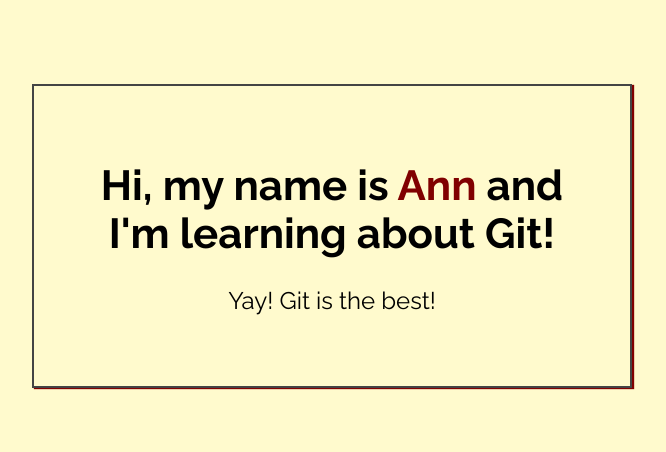
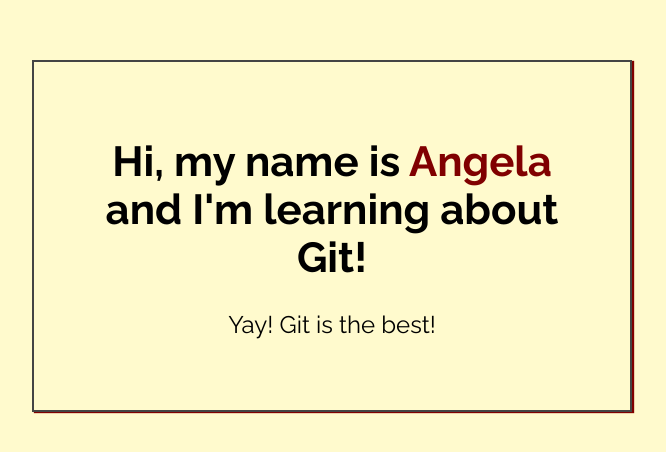
Before and after one commit to vangela89/my-first-repo, a plain HTML site: page index.html in a window 1280 px wide. Shown: the part 164-616 px from the top of the page, without its empty margins (308-974 px from the left). Drawn offline with Linux system fonts and the light colour scheme.

Commit message:
Added name to index.html

```diff
--- a/index.html
+++ b/index.html
@@ -14,7 +14,7 @@
 <body>
 
     <div class="greeting">
-        <h1>Hi, my name is <span class="highlight">Ann</span> and I'm learning about Git! </h1>
+        <h1>Hi, my name is <span class="highlight">Angela</span> and I'm learning about Git! </h1>
 
         <p>Yay! Git is the best!</p>
     </div>
```
